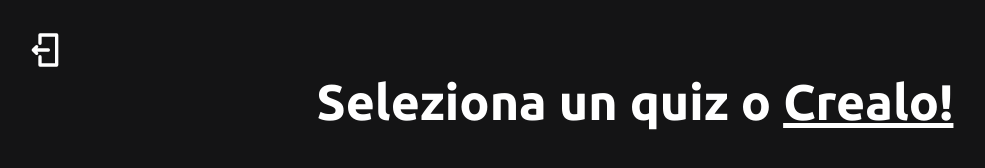
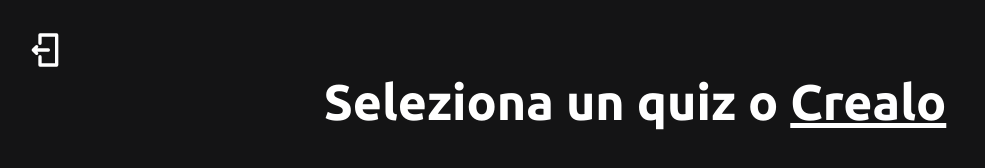
Before and after one commit to JacopoGaleotti/StoneGame, a website: page public/create/index.html in a window 1280 px wide. Shown: the whole page, without its empty margins (5-990 px from the left). Drawn offline with nearby package versions, Linux system fonts and the light colour scheme; some packages are replaced by stand-ins of ours; no server answers; a script that the page names is missing; a web font is replaced by a local one.

Commit message:
Salvataggio modifiche locali

```diff
--- a/public/create/index.html
+++ b/public/create/index.html
@@ -22,7 +22,7 @@
 
                 </svg>
             </a>
-                    <h1 id = "title">Seleziona un quiz o <a id = "link" href = "quiz-creator/">Crealo!</a></h1>
+                    <h1 id = "title">Seleziona un quiz o <a id = "link" href = "quiz-creator/">Crealo</a></h1>
 
         <div id = "game-list">
         </div>
```
